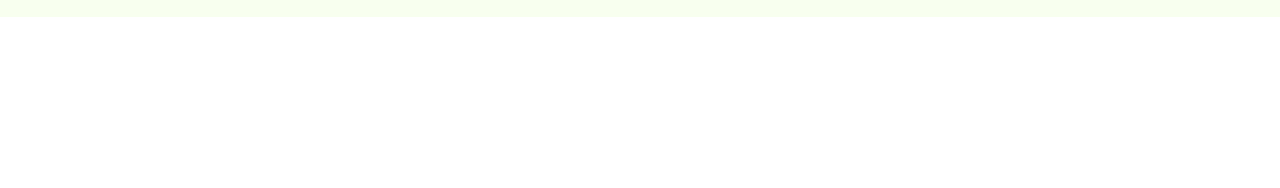
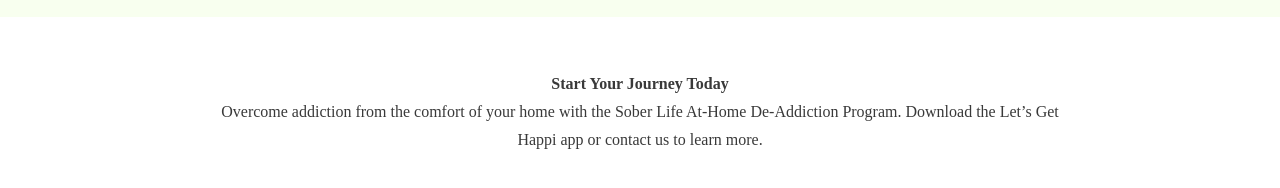
Before and after one commit to pradipk1/flamingo-frontend-ass, a React (Create React App) app: page / in a window 1280 px wide. Shown: the part 4004-4192 px from the top of the page. Before the commit the page ends 4021 px from the top, so only its background shows below. Built offline with nearby package versions, Linux system fonts and the light colour scheme.

Commit message:
startJourmey done!

```diff
--- a/src/Pages/HomePage/HomePage.jsx
+++ b/src/Pages/HomePage/HomePage.jsx
@@ -6,6 +6,7 @@
 import WhyChooseProgram from '../../components/WhyChooseProgram/WhyChooseProgram';
 import ProgramStructure from '../../components/ProgramStructure/ProgramStructure';
 import WhatReceive from '../../components/WhatReceive/WhatReceive';
+import StartJourney from '../../components/StartJourney/StartJourney';
 
 function HomePage() {
   return (
@@ -26,6 +27,8 @@
         <ProgramStructure />
 
         <WhatReceive />
+
+        <StartJourney />
     </div>
   )
 }
--- /dev/null
+++ b/src/components/StartJourney/StartJourney.css
@@ -0,0 +1,12 @@
+.StartJourneyMainDiv {
+    width: 853px;
+    height: 91px;
+    margin: 53px auto;
+    line-height: 28px;
+    text-align: center;
+    color: #393939;
+}
+
+.StartJourneyMainDiv>h2 {
+    font-size: 16px;
+}
--- /dev/null
+++ b/src/components/StartJourney/StartJourney.jsx
@@ -0,0 +1,13 @@
+import React from 'react';
+import './StartJourney.css';
+
+function StartJourney() {
+  return (
+    <div className='StartJourneyMainDiv'>
+        <h2>Start Your Journey Today</h2>
+        <p>Overcome addiction from the comfort of your home with the Sober Life At-Home De-Addiction Program. Download the Let’s Get Happi app or contact us to learn more.</p>
+    </div>
+  )
+}
+
+export default StartJourney;
```
